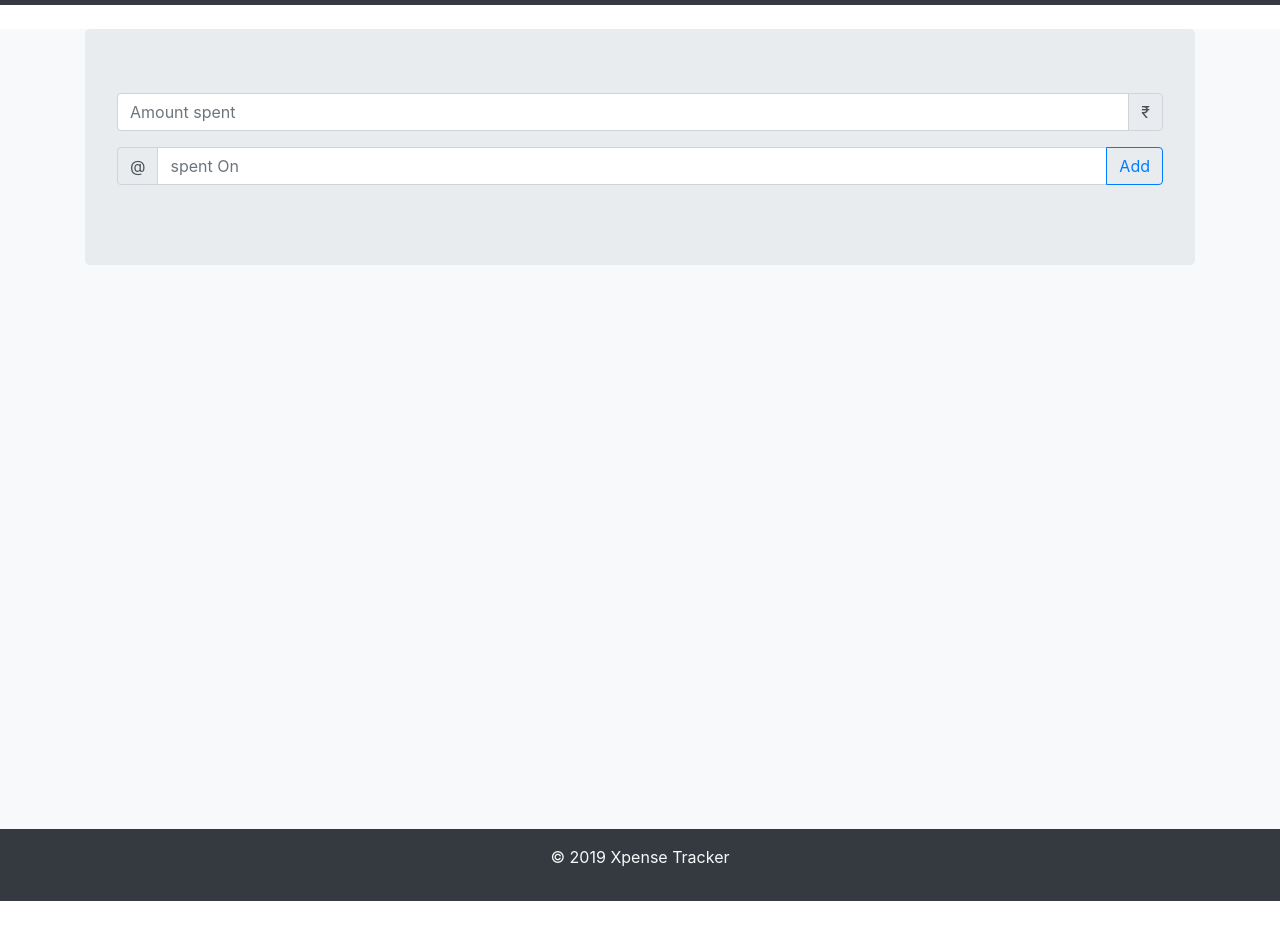
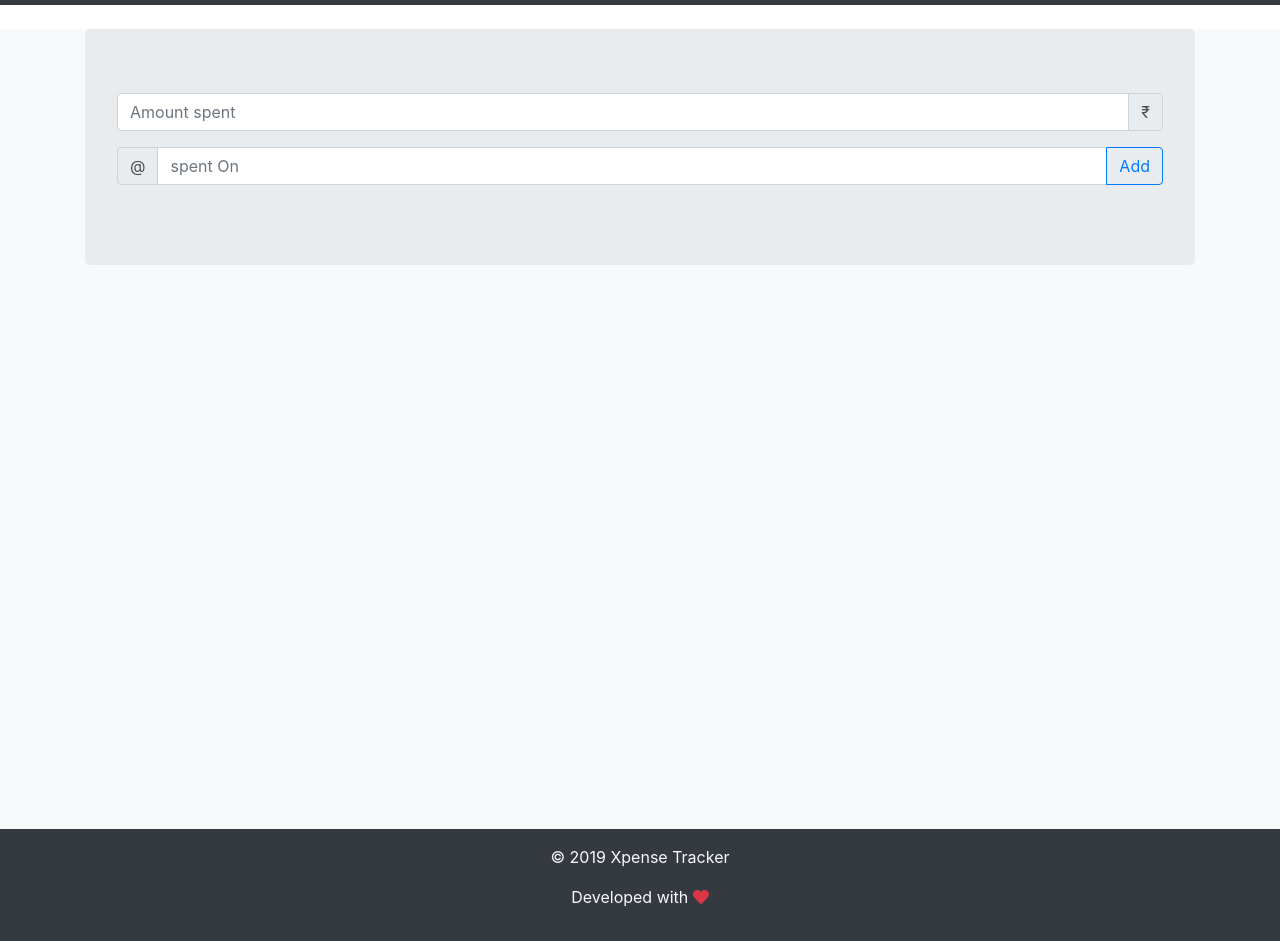
Before and after one commit to hasthik/Xpense-Tracker, a plain HTML site: page index.html in a window 1280 px wide. Shown: the part 51-992 px from the top of the page. Before the commit the page ends 952 px from the top, so only its background shows below. Drawn offline with nearby package versions, Linux system fonts and the light colour scheme.

Commit message:
adding footer

```diff
--- a/index.html
+++ b/index.html
@@ -67,6 +67,11 @@
         <!-- footer -->
         <footer class="bg-dark text-light text-center p-3">
             <p>© 2019 Xpense Tracker</p>
+            <p>Developed with <a class="text-danger" href="./" target="_blank">
+                <!-- heart -->
+                <i class="fas fa-heart"></i>
+            </a></p>
+
         </footer>
 	</body>
     <script>
```
